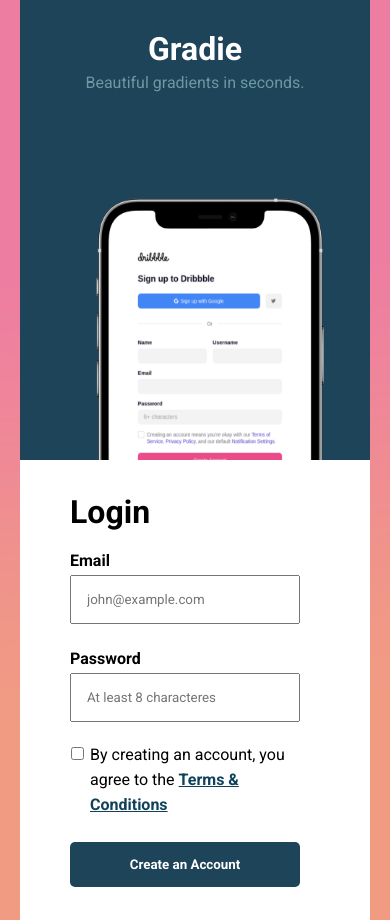
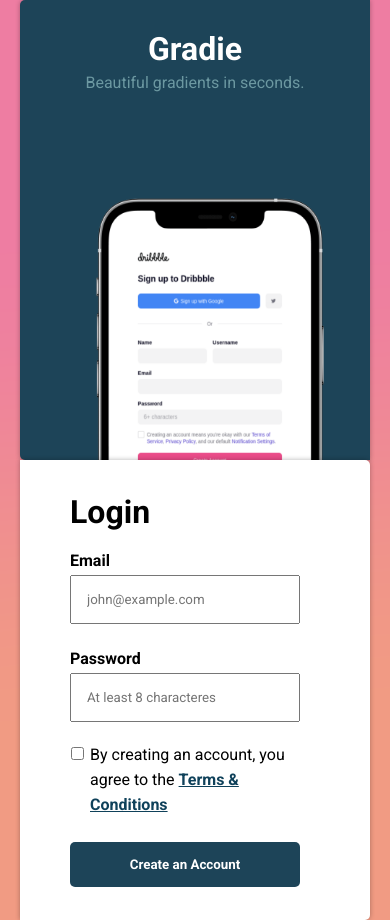
Before and after one commit to joaovxsantos/Gradie-Sign-Up-Starter-Files, a plain HTML site: page index.html in a window 390 px wide. Drawn offline with Linux system fonts and the light colour scheme.

Commit message:
final-commit

```diff
--- a/style.css
+++ b/style.css
@@ -27,6 +27,8 @@ body {
   width: 350px;
   height: 460px;
   padding: 30px;
+  border-radius: 5px 0 0 5px;
+  box-shadow: 0 0 5px rgba(0, 0, 0, 0.3);
 }
 
 .text {
@@ -54,6 +56,8 @@ body {
   width: 350px;
   height: 460px;
   padding: 30px;
+  border-radius: 0 5px 5px 0;
+  box-shadow: 0 0 5px rgba(0, 0, 0, 0.3);
 }
 
 .content {
@@ -113,9 +117,8 @@ form span a {
   margin-top: 5px;
 }
 
-@media screen and (max-width:600px){
-  .container{
+@media screen and (max-width: 700px) {
+  .container {
     flex-direction: column;
-    }
-
+  }
 }
```
